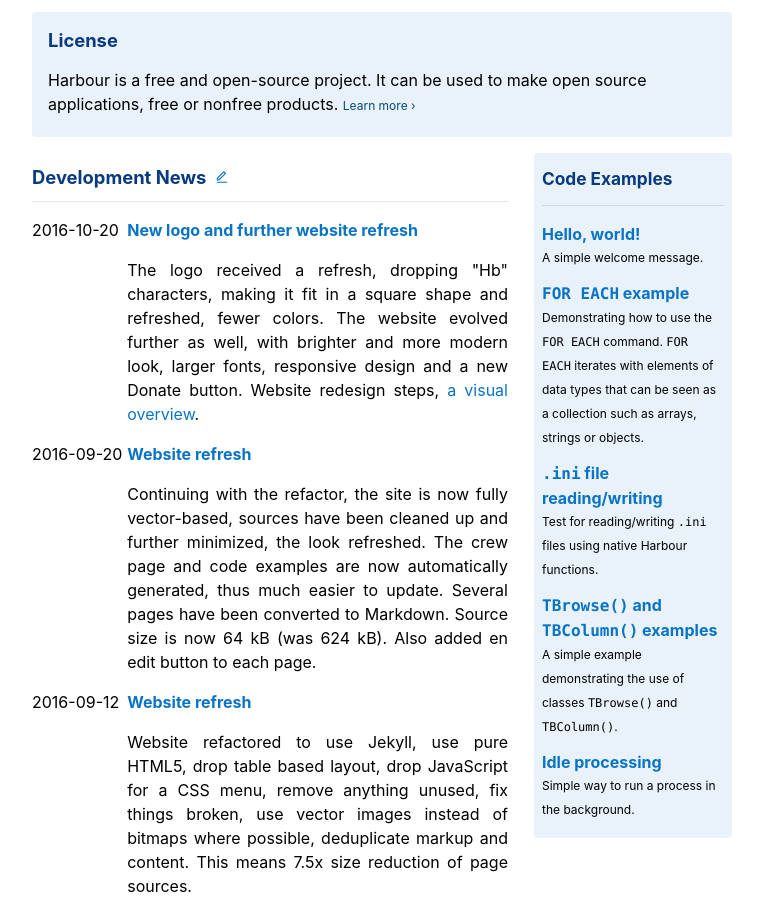
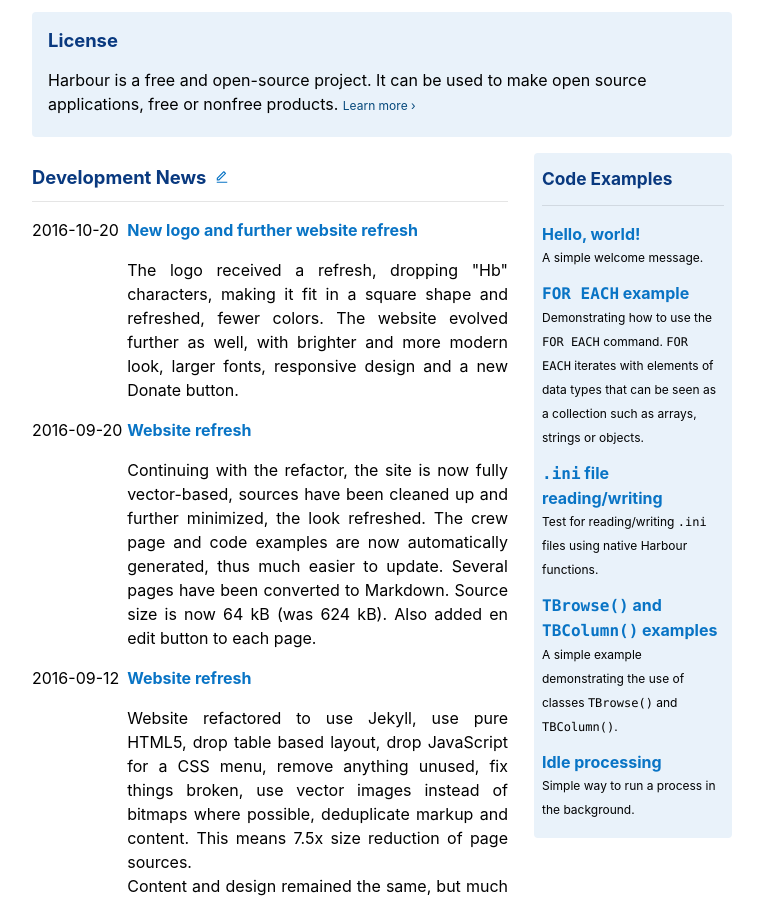
Before and after one commit to harbour/harbour.github.io, a Jekyll site: the page built from index.html, in a window 1280 px wide and 900 px high, scrolled down 1111 px. Shown: the whole window, without its empty margins (258-1021 px from the left). Built offline with Jekyll 4.4.1, drawn with Linux system fonts in a browser that asks for light colours.

Commit message:
catch up with fork website updates

```diff
--- a/_data/news.yml
+++ b/_data/news.yml
@@ -4,8 +4,7 @@
   text: The logo received a refresh, dropping "Hb" characters, making it
     fit in a square shape and refreshed, fewer colors. The website evolved
     further as well, with brighter and more modern look, larger fonts,
-    responsive design and a new Donate button. Website redesign steps,
-    <a href="https://vsz.me/hb-evo">a visual overview</a>.
+    responsive design and a new Donate button.
 - date: 2016-09-20
   title: <a href="https://github.com/harbour/core/commit/cd61ee722229784ba704252f4da296794dd1fa5b">Website refresh</a>
   text: Continuing with the refactor, the site is now fully vector-based,
```
